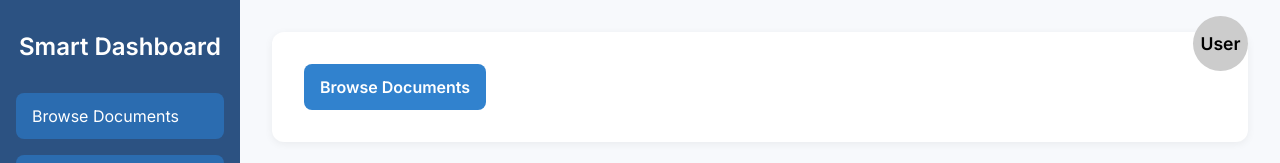
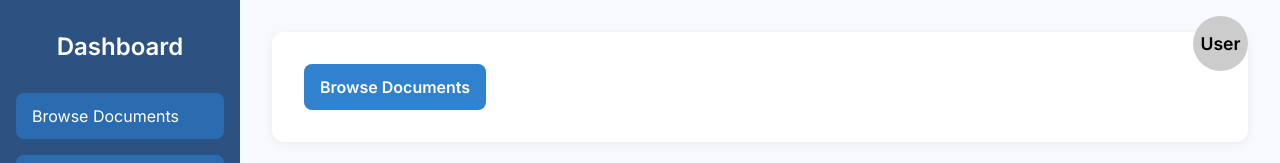
Before and after one commit to AbdulHakeem-FMAH/SmartDeskRough, a plain HTML site: page user_dashboard.html in a window 1280 px wide. Shown: the top 163 px of the page. Drawn offline with Linux system fonts and the light colour scheme.

Commit message:
Update user_dashboard.html

```diff
--- a/user_dashboard.html
+++ b/user_dashboard.html
@@ -154,7 +154,7 @@
 
 
   <div class="sidebar">
-    <h2>Smart Dashboard</h2>
+    <h2>Dashboard</h2>
     <nav>
       <!-- <a href="#upload">Upload Documents</a> -->
       <a href="#browse">Browse Documents</a>
```
